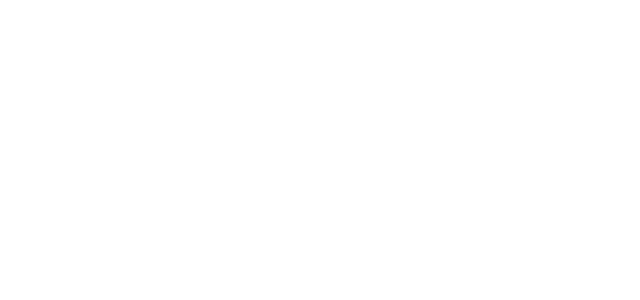
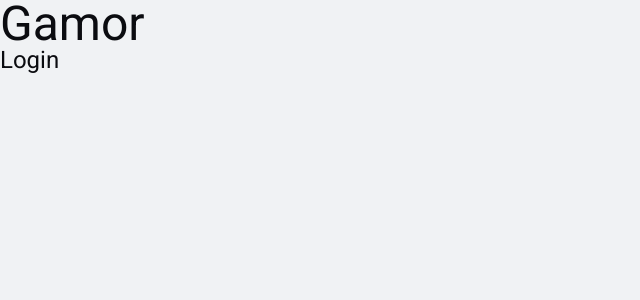
Before and after one commit to jojoboomer/tt-gamor, a React (Vite) app: page /login in a window 1280 px wide. Before the commit this address had no page. Shown: the top 300 px of the page, without its empty margins (0-640 px from the left). Built offline with nearby package versions, Linux system fonts and the light colour scheme.

Commit message:
fix: correct route path for login and format code

```diff
--- a/src/App.tsx
+++ b/src/App.tsx
@@ -1,18 +1,17 @@
-import { Route, Routes } from "react-router"
-import RootLayout from "./layout/rootLayout"
-import Home from "./pages/Home"
-import Login from "./pages/Login"
+import { Route, Routes } from "react-router";
+import RootLayout from "./layout/rootLayout";
+import Home from "./pages/Home";
+import Login from "./pages/Login";
 
 function App() {
-
   return (
     <Routes>
       <Route element={<RootLayout />}>
-      <Route path="/" element={<Home />} />
-      <Route path="/about" element={<Login />} />
+        <Route path="/" element={<Home />} />
+        <Route path="/login" element={<Login />} />
       </Route>
     </Routes>
-  )
+  );
 }
 
-export default App
+export default App;
```
